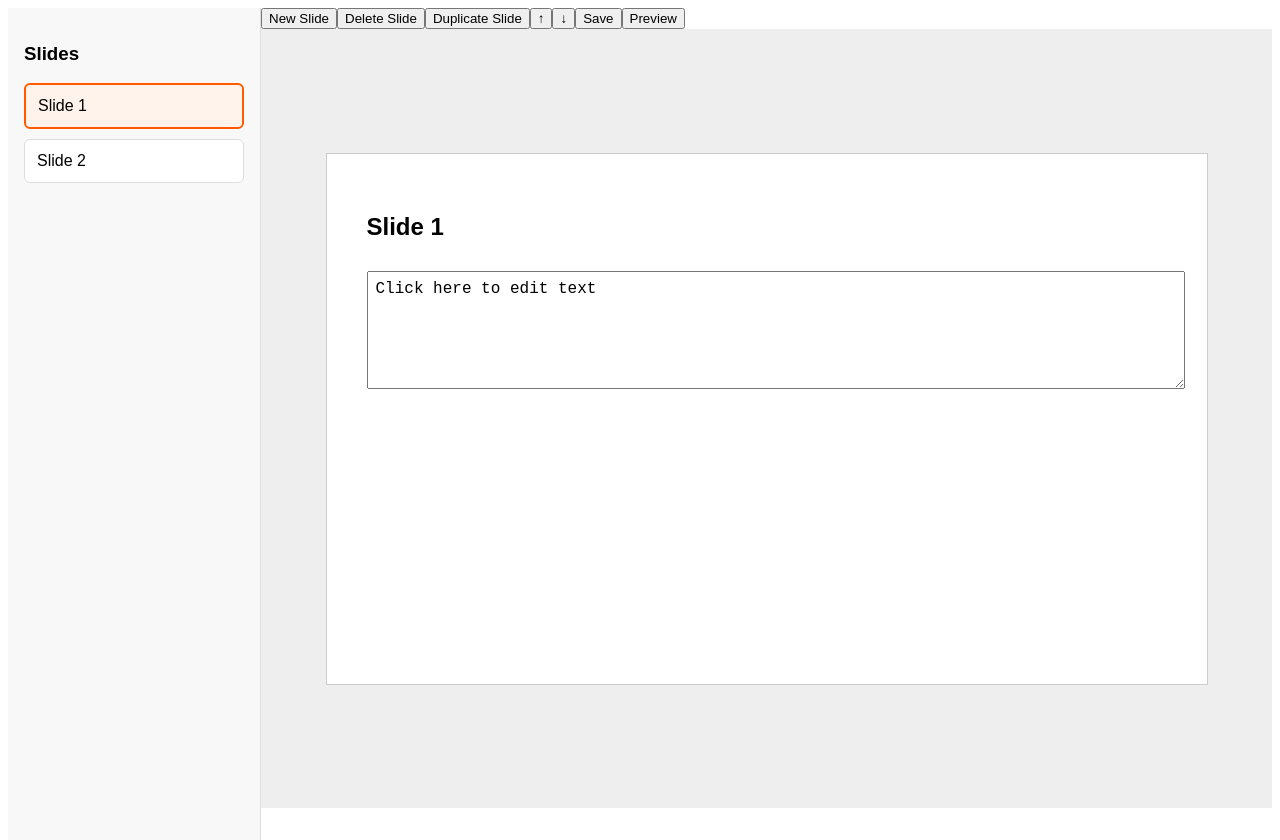
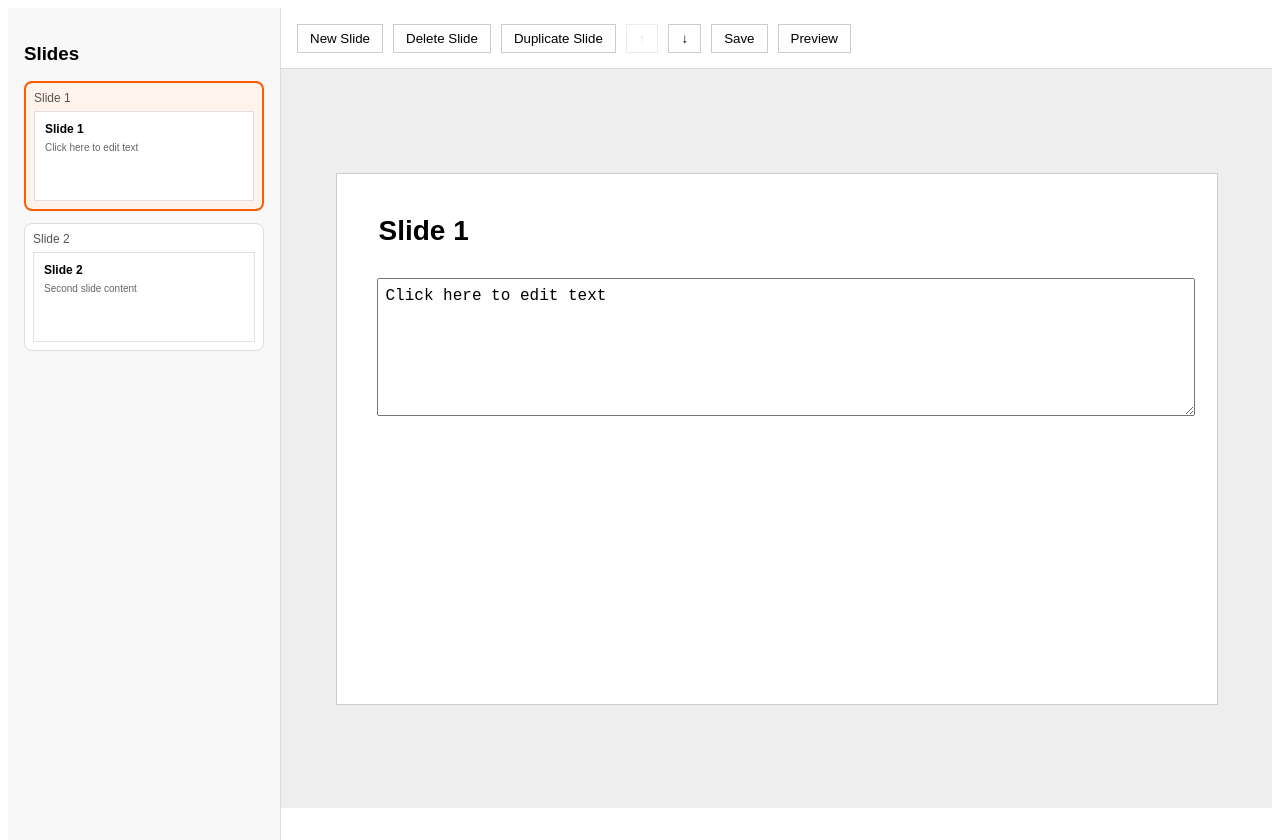
Before and after one commit to NargizaAlieva/revealjs-presentation-editor, a React app in the folder frontend/: page / in a window 1280 px wide. Built offline with nearby package versions, Linux system fonts and the light colour scheme; the HTML template or start-up script is replaced by a standard one.

Commit message:
Improve slide list thumbnails

```diff
--- a/frontend/src/components/EditorCanvas.css
+++ b/frontend/src/components/EditorCanvas.css
@@ -21,3 +21,19 @@
   font-size: 16px;
   padding: 8px;
 }
+
+.title-editor {
+  width: 100%;
+  font-size: 28px;
+  font-weight: bold;
+  border: none;
+  outline: none;
+  margin-bottom: 20px;
+}
+
+.text-editor {
+  width: 100%;
+  height: 120px;
+  font-size: 16px;
+  padding: 8px;
+}
--- a/frontend/src/components/EditorCanvas.jsx
+++ b/frontend/src/components/EditorCanvas.jsx
@@ -1,10 +1,14 @@
 import "./EditorCanvas.css";
 
-export default function EditorCanvas({ slide, onChangeText }) {
+export default function EditorCanvas({ slide, onChangeTitle, onChangeText }) {
   return (
     <main className="canvas-wrapper">
       <section className="editor-slide">
-        <h2>{slide.title}</h2>
+        <input
+          value={slide.title}
+          onChange={(e) => onChangeTitle(e.target.value)}
+          className="title-editor"
+        />
 
         <textarea
           value={slide.text}
--- a/frontend/src/components/SlideList.css
+++ b/frontend/src/components/SlideList.css
@@ -1,17 +1,22 @@
 .slide-list {
-  width: 220px;
+  width: 240px;
   height: 100vh;
   border-right: 1px solid #ddd;
   padding: 16px;
   background-color: #f8f8f8;
+  overflow-y: auto;
+}
+
+.slide-list h3 {
+  margin-bottom: 16px;
 }
 
 .slide-list-item {
-  padding: 12px;
-  margin-bottom: 10px;
+  padding: 8px;
+  margin-bottom: 12px;
   background-color: white;
   border: 1px solid #ddd;
-  border-radius: 6px;
+  border-radius: 8px;
   cursor: pointer;
 }
 
@@ -19,3 +24,31 @@
   border: 2px solid #ff5a00;
   background-color: #fff3eb;
 }
+
+.slide-number {
+  font-size: 12px;
+  margin-bottom: 6px;
+  color: #555;
+}
+
+.slide-thumbnail {
+  width: 100%;
+  height: 90px;
+  padding: 10px;
+  box-sizing: border-box;
+  border: 1px solid #e1e1e1;
+  background-color: #ffffff;
+  overflow: hidden;
+}
+
+.slide-thumbnail strong {
+  display: block;
+  font-size: 12px;
+  margin-bottom: 6px;
+}
+
+.slide-thumbnail p {
+  font-size: 10px;
+  margin: 0;
+  color: #666;
+}
--- a/frontend/src/components/SlideList.jsx
+++ b/frontend/src/components/SlideList.jsx
@@ -15,7 +15,12 @@ export default function SlideList({ slides, selectedSlideId, onSelectSlide }) {
           }
           onClick={() => onSelectSlide(slide.id)}
         >
-          Slide {index + 1}
+          <div className="slide-number">Slide {index + 1}</div>
+
+          <div className="slide-thumbnail">
+            <strong>{slide.title}</strong>
+            <p>{slide.text}</p>
+          </div>
         </div>
       ))}
     </aside>
--- a/frontend/src/components/Toolbar.css
+++ b/frontend/src/components/Toolbar.css
@@ -18,3 +18,8 @@
 .toolbar button:hover {
   background-color: #f5f5f5;
 }
+
+.toolbar button:disabled {
+  opacity: 0.4;
+  cursor: not-allowed;
+}
--- a/frontend/src/components/Toolbar.jsx
+++ b/frontend/src/components/Toolbar.jsx
@@ -1,3 +1,5 @@
+import "./Toolbar.css";
+
 export default function Toolbar({
   onAddSlide,
   onDeleteSlide,
@@ -5,16 +7,31 @@ export default function Toolbar({
   onMoveSlideUp,
   onMoveSlideDown,
   onSavePresentation,
+  onOpenPreview,
+  canDelete,
+  canMoveUp,
+  canMoveDown,
 }) {
   return (
     <header className="toolbar">
       <button onClick={onAddSlide}>New Slide</button>
-      <button onClick={onDeleteSlide}>Delete Slide</button>
+
+      <button onClick={onDeleteSlide} disabled={!canDelete}>
+        Delete Slide
+      </button>
+
       <button onClick={onDuplicateSlide}>Duplicate Slide</button>
-      <button onClick={onMoveSlideUp}>↑</button>
-      <button onClick={onMoveSlideDown}>↓</button>
+
+      <button onClick={onMoveSlideUp} disabled={!canMoveUp}>
+        ↑
+      </button>
+
+      <button onClick={onMoveSlideDown} disabled={!canMoveDown}>
+        ↓
+      </button>
+
       <button onClick={onSavePresentation}>Save</button>
-      <button>Preview</button>
+      <button onClick={onOpenPreview}>Preview</button>
     </header>
   );
 }
--- a/frontend/src/pages/EditorPage.css
+++ b/frontend/src/pages/EditorPage.css
@@ -9,3 +9,20 @@
   display: flex;
   flex-direction: column;
 }
+
+.preview-overlay {
+  position: fixed;
+  inset: 0;
+  background: rgba(0, 0, 0, 0.6);
+  display: flex;
+  justify-content: center;
+  align-items: center;
+}
+
+.preview-window {
+  width: 800px;
+  height: 450px;
+  background: white;
+  padding: 40px;
+  border-radius: 8px;
+}
--- a/frontend/src/pages/EditorPage.jsx
+++ b/frontend/src/pages/EditorPage.jsx
@@ -1,11 +1,10 @@
-import { useState, useEffect } from "react";
+import { useEffect, useState } from "react";
 import SlideList from "../components/SlideList";
 import Toolbar from "../components/Toolbar";
 import EditorCanvas from "../components/EditorCanvas";
 import "./EditorPage.css";
 
-export default function EditorPage() {
-  const [slides, setSlides] = useState([
+const defaultSlides = [
   {
     id: 1,
     title: "Slide 1",
@@ -16,24 +15,39 @@ export default function EditorPage() {
     title: "Slide 2",
     text: "Second slide content",
   },
-  ]);
+];
 
-  useEffect(() => {
+const getInitialSlides = () => {
   const savedSlides = localStorage.getItem("presentation-slides");
 
   if (savedSlides) {
-      const parsedSlides = JSON.parse(savedSlides);
-      setSlides(parsedSlides);
-
-      if (parsedSlides.length > 0) {
-        setSelectedSlideId(parsedSlides[0].id);
+    try {
+      return JSON.parse(savedSlides);
+    } catch {
+      return defaultSlides;
     }
   }
-  }, []);
 
-  const [selectedSlideId, setSelectedSlideId] = useState(1);
+  return defaultSlides;
+};
+
+export default function EditorPage() {
+  const initialSlides = getInitialSlides();
+
+  const [slides, setSlides] = useState(initialSlides);
+  const [selectedSlideId, setSelectedSlideId] = useState(initialSlides[0].id);
+  const [isPreviewOpen, setIsPreviewOpen] = useState(false);
 
   const selectedSlide = slides.find((slide) => slide.id === selectedSlideId);
+
+  useEffect(() => {
+    const autoSaveTimer = setInterval(() => {
+      localStorage.setItem("presentation-slides", JSON.stringify(slides));
+      console.log("Presentation auto-saved.");
+    }, 30000);
+
+    return () => clearInterval(autoSaveTimer);
+  }, [slides]);
 
   const updateSlideText = (newText) => {
     setSlides((prevSlides) =>
@@ -98,6 +112,7 @@ export default function EditorPage() {
     if (currentIndex <= 0) return;
 
     const updatedSlides = [...slides];
+
     [updatedSlides[currentIndex - 1], updatedSlides[currentIndex]] = [
       updatedSlides[currentIndex],
       updatedSlides[currentIndex - 1],
@@ -114,6 +129,7 @@ export default function EditorPage() {
     if (currentIndex === -1 || currentIndex === slides.length - 1) return;
 
     const updatedSlides = [...slides];
+
     [updatedSlides[currentIndex], updatedSlides[currentIndex + 1]] = [
       updatedSlides[currentIndex + 1],
       updatedSlides[currentIndex],
@@ -125,6 +141,14 @@ export default function EditorPage() {
   const savePresentation = () => {
     localStorage.setItem("presentation-slides", JSON.stringify(slides));
     alert("Presentation saved successfully.");
+  };
+
+  const updateSlideTitle = (newTitle) => {
+    setSlides((prevSlides) =>
+      prevSlides.map((slide) =>
+        slide.id === selectedSlideId ? { ...slide, title: newTitle } : slide,
+      ),
+    );
   };
 
   return (
@@ -143,9 +167,32 @@ export default function EditorPage() {
           onMoveSlideUp={moveSlideUp}
           onMoveSlideDown={moveSlideDown}
           onSavePresentation={savePresentation}
+          onOpenPreview={() => setIsPreviewOpen(true)}
+          canDelete={slides.length > 1}
+          canMoveUp={
+            slides.findIndex((slide) => slide.id === selectedSlideId) > 0
+          }
+          canMoveDown={
+            slides.findIndex((slide) => slide.id === selectedSlideId) <
+            slides.length - 1
+          }
         />
-        <EditorCanvas slide={selectedSlide} onChangeText={updateSlideText} />
+        <EditorCanvas
+          slide={selectedSlide}
+          onChangeTitle={updateSlideTitle}
+          onChangeText={updateSlideText}
+        />{" "}
       </div>
+
+      {isPreviewOpen && (
+        <div className="preview-overlay">
+          <div className="preview-window">
+            <button onClick={() => setIsPreviewOpen(false)}>Close</button>
+            <h2>{selectedSlide.title}</h2>
+            <p>{selectedSlide.text}</p>
+          </div>
+        </div>
+      )}
     </div>
   );
 }
```
Lines whose indentation alone changed are shown as unchanged.
